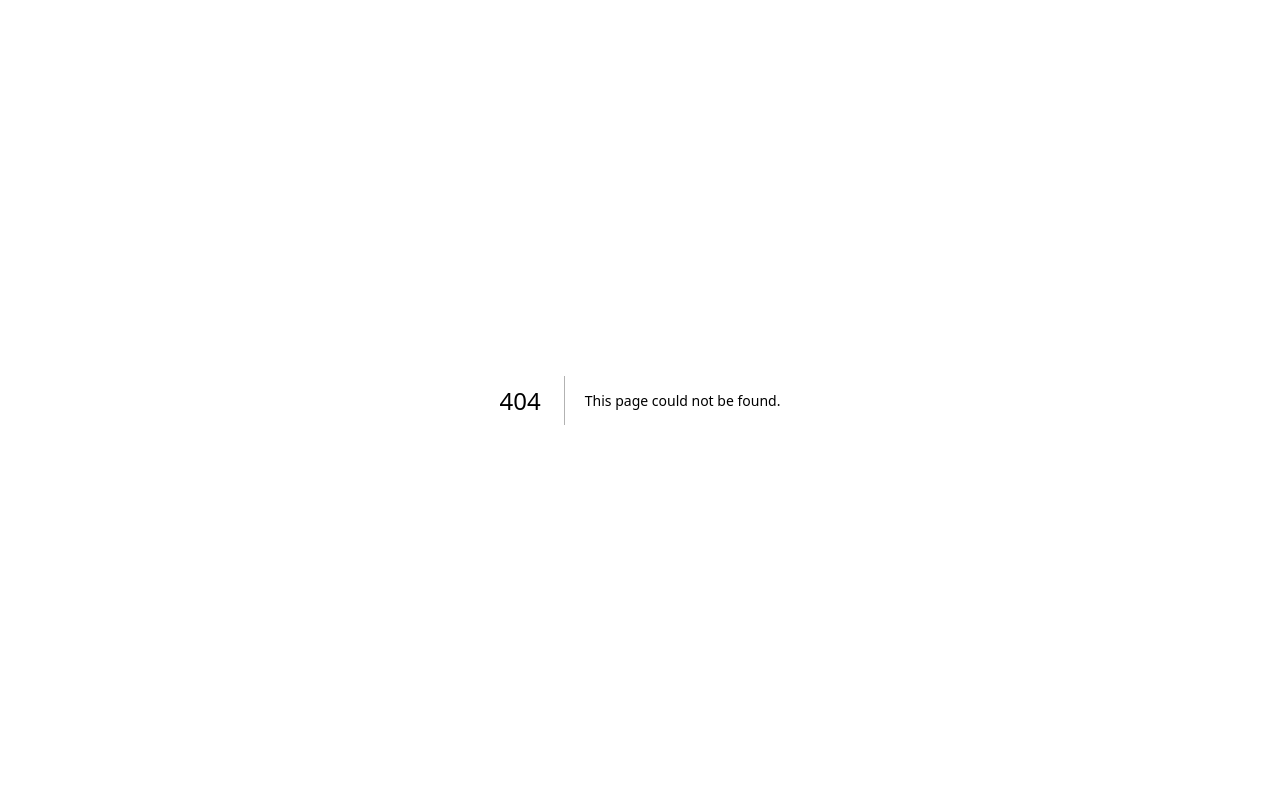
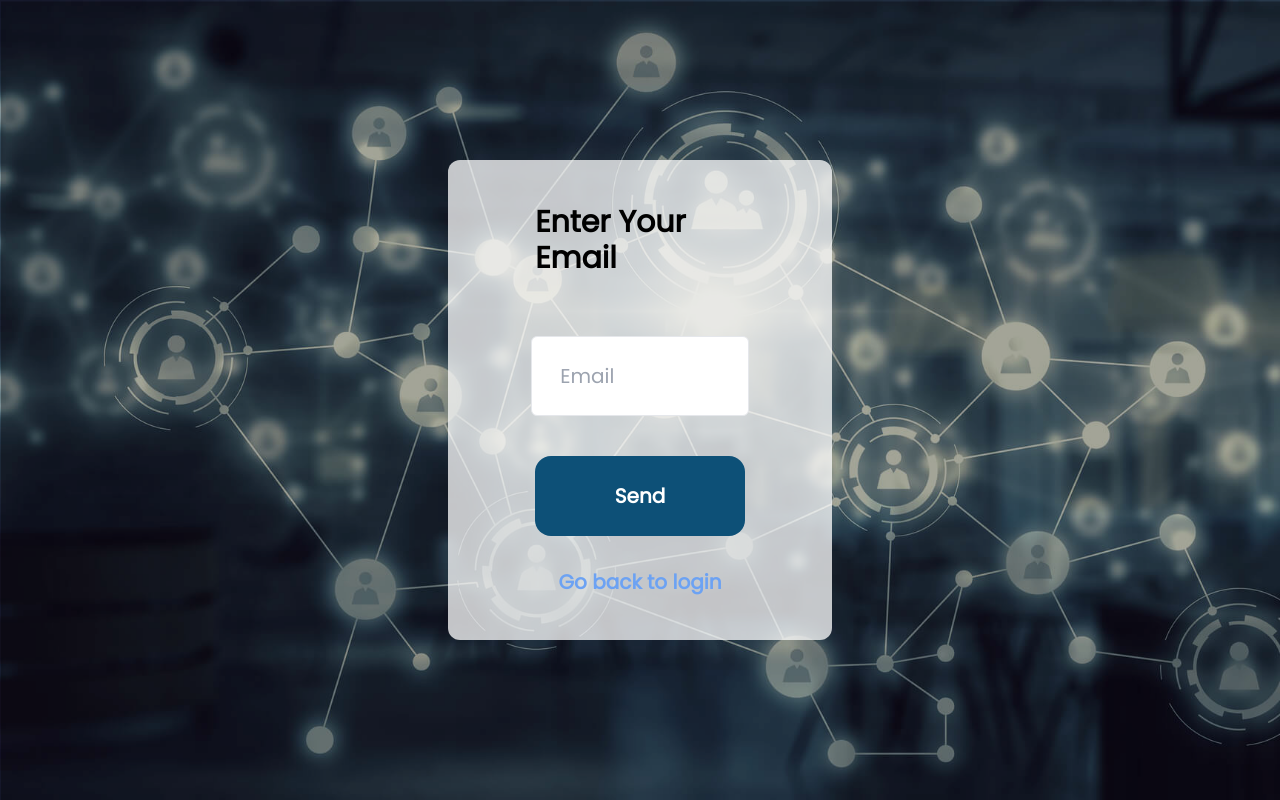
Before and after one commit to bruhdeep/dataspace, a Next.js app: page /forget in a window 1280 px wide. Before the commit this address had no page. Built offline with nearby package versions, Linux system fonts and the light colour scheme.

Commit message:
added pages for password reset
ehehehe dugshit tho

```diff
--- /dev/null
+++ b/app/forget/page.tsx
@@ -0,0 +1,44 @@
+"use client";
+
+import Link from "next/link";
+import { useState } from "react";
+
+export default function Forget() {
+  const [email, setEmail] = useState("");
+
+  return (
+    <div className="flex items-center justify-center min-h-screen bg-[url('/BACKGROUND.png')] bg-cover">
+      <div className="w-full max-w-[90%] md:max-w-[60%] lg:max-w-[40%] xl:max-w-[30%] h-auto md:h-[80%] my-9 rounded-xl bg-white bg-opacity-75">
+        <div className="w-[90%] md:w-[80%] lg:w-[90%] mx-auto h-full px-14 py-8 flex flex-col justify-between">
+          <div className="flex justify-center m-3 w-auto h-[10%] pb-5">
+            <h1 className="text-3xl font-semibold">Enter Your Email</h1>
+          </div>
+          <div className="flex m-2 w-auto  py-5">
+            <form className="w-full">
+              <input
+                type="email"
+                placeholder="Email"
+                value={email}
+                className="w-full h-20 px-7 py-2 border rounded-md focus:outline-none focus:border-blue-500 text-xl"
+                onChange={(e) => setEmail(e.target.value)}
+                required
+              />
+            </form>
+          </div>
+          <div className="flex justify-center m-3 w-auto h-[10%] pb-2">
+            <button className="w-full h-20 text-xl font-semibold bg-[#0D5077] text-white px-4 py-2 rounded-2xl hover:bg-blue-600 duration-200 focus:outline-none focus:bg-blue-600">
+              Send
+            </button>
+          </div>
+          <div className="flex justify-center m-3 w-auto h-[10%] ">
+            <Link href="/login">
+              <span className="text-xl font-semibold text-[#6CA2F3]">
+                Go back to login
+              </span>
+            </Link>
+          </div>
+        </div>
+      </div>
+    </div>
+  );
+}
--- a/app/login/page.tsx
+++ b/app/login/page.tsx
@@ -112,7 +112,7 @@ export default function Login() {
                     )}
                   </div>
                   <div className="flex float-right">
-                    <Link href="/">
+                    <Link href="/forget">
                       <p className="text-[#6CA2F3] pt-2">Forgot Password?</p>
                     </Link>
                   </div>
--- /dev/null
+++ b/app/reset/page.tsx
@@ -0,0 +1,50 @@
+"use client";
+
+import Link from "next/link";
+import { useState } from "react";
+
+export default function Forget() {
+  const [password, setPassword] = useState("");
+  const [confirmPassword, setConfirmPassword] = useState("");
+
+  return (
+    <div className="flex items-center justify-center min-h-screen bg-[url('/BACKGROUND.png')] bg-cover">
+      <div className="w-full max-w-[90%] md:max-w-[60%] lg:max-w-[40%] xl:max-w-[30%] h-auto md:h-[80%] my-9 rounded-xl bg-white bg-opacity-75">
+        <div className="w-[90%] md:w-[80%] lg:w-[90%] mx-auto h-full px-14 py-8 flex flex-col justify-between">
+          <div className="flex justify-center m-3 w-auto h-[10%] pb-5">
+            <h1 className="text-3xl font-semibold">Create a fresh password</h1>
+          </div>
+          <div className="flex m-2 w-auto py-2">
+            <form className="w-full">
+              <div className="flex">
+                <input
+                  type="password"
+                  placeholder="Password"
+                  value={password}
+                  className="w-full h-20 px-7 py-2 border rounded-md focus:outline-none focus:border-blue-500 text-xl"
+                  onChange={(e) => setPassword(e.target.value)}
+                  required
+                />
+              </div>
+              <div className="flex py-6">
+                <input
+                  type="password"
+                  placeholder="Confirm Password"
+                  value={confirmPassword}
+                  className="w-full h-20 px-7 py-2 border rounded-md focus:outline-none focus:border-blue-500 text-xl"
+                  onChange={(e) => setConfirmPassword(e.target.value)}
+                  required
+                />
+              </div>
+            </form>
+          </div>
+          <div className="flex justify-center m-3 w-auto h-[10%] pb-2">
+            <button className="w-full h-20 text-xl font-semibold bg-[#0D5077] text-white px-4 py-2 rounded-2xl hover:bg-blue-600 duration-200 focus:outline-none focus:bg-blue-600">
+              Reset Password
+            </button>
+          </div>
+        </div>
+      </div>
+    </div>
+  );
+}
```
